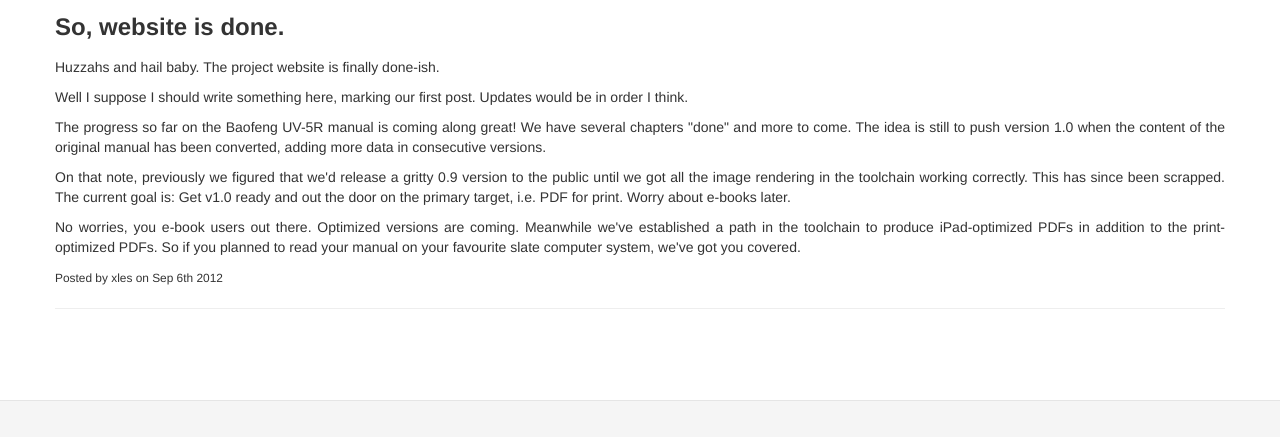
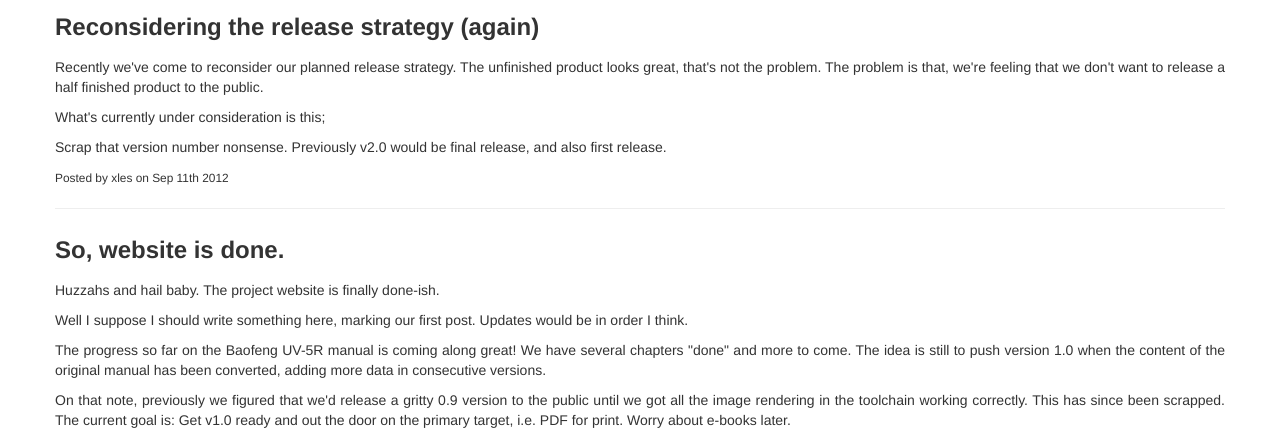
Before and after one commit to radiodoc/radiodoc.github.com, a plain HTML site: page index.html in a window 1280 px wide. Shown: the part 321-758 px from the top of the page. Drawn offline with nearby package versions, Linux system fonts and the light colour scheme; files that its build step writes are made by us from their sources.

Commit message:
Added blagpost.

```diff
--- a/index.html
+++ b/index.html
@@ -78,6 +78,12 @@
 		</header>
 		<div class="container">
 			<h2>News / Blag</h2>
+			<h3>Reconsidering the release strategy (again)</h3>
+			<p>Recently we've come to reconsider our planned release strategy. The unfinished product looks great, that's not the problem. The problem is that, we're feeling that we don't want to release a half finished product to the public.</p>
+			<p>What's currently under consideration is this;</p>
+			<p>Scrap that version number nonsense. Previously v2.0 would be final release, and also first release.</p>
+			<small>Posted by xles on Sep 11th 2012</small>
+			<hr>
 			<h3>So, website is done.</h3>
 			<p>Huzzahs and hail baby. The project website is finally done-ish.</p>
 			<p>Well I suppose I should write something here, marking our first post. Updates would be in order I think.</p>
```
Also changed, not shown: src/index.lua.htm (+6 -0 lines).
